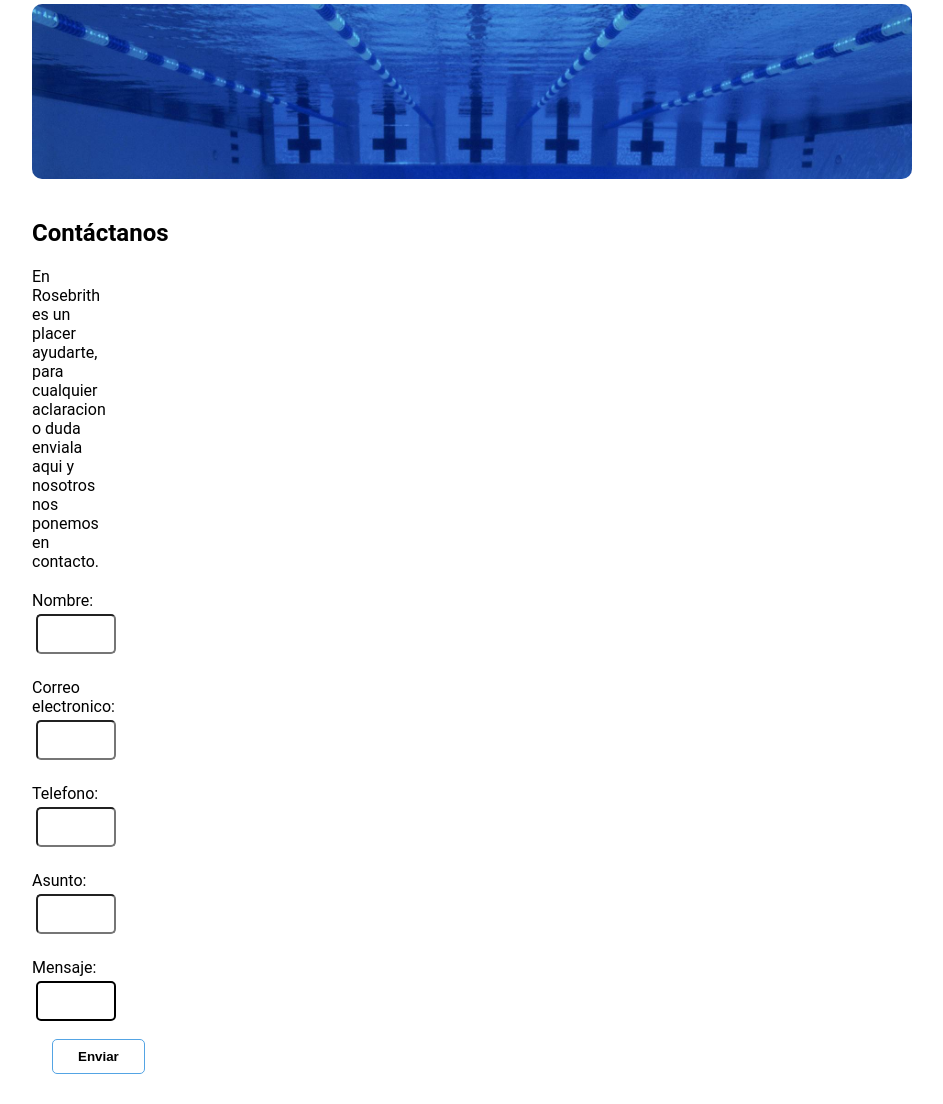
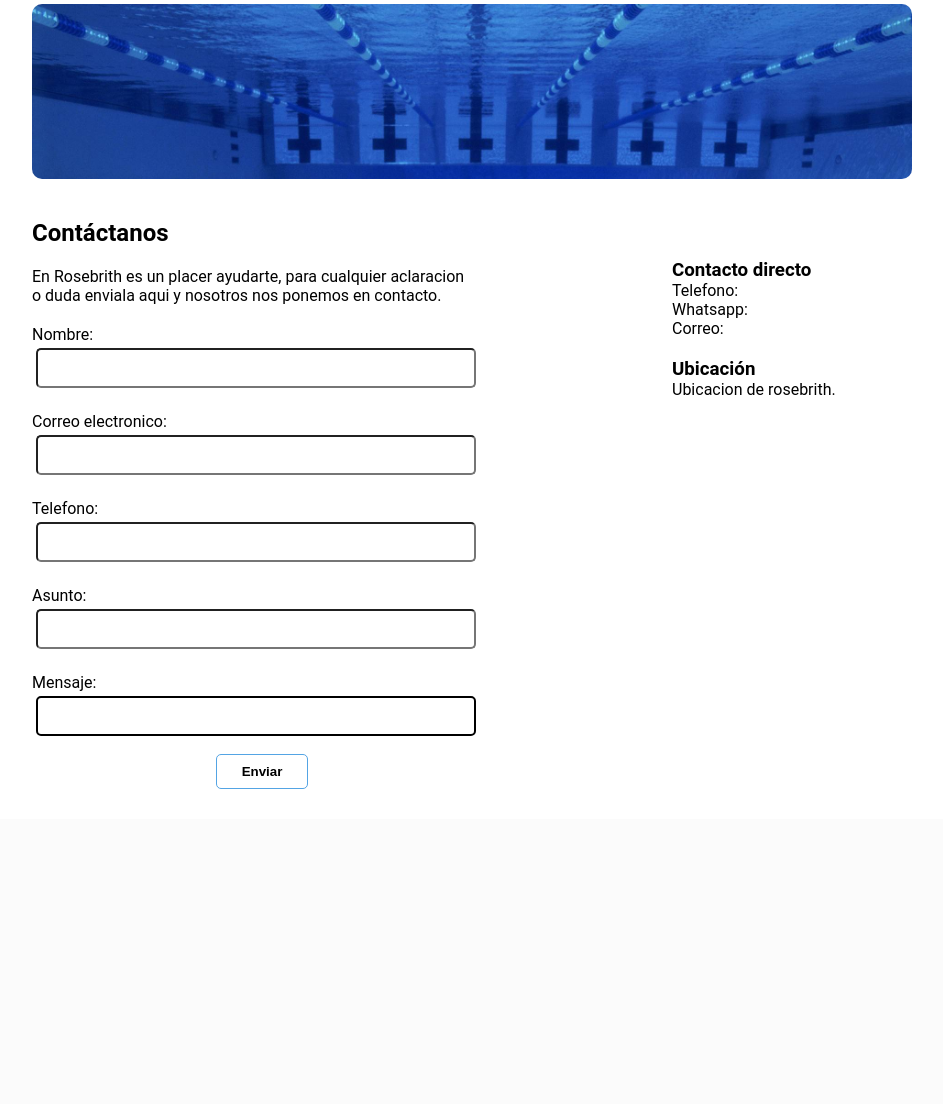
Before and after one commit to SteinRZ/Project_RosebrithSoftware, a PHP site: page /html/contact_us.html in a window 1280 px wide. Shown: the part 106-1210 px from the top of the page, without its empty margins (168-1111 px from the left). After the commit the page ends 895 px from the top, so only its background shows below. Run offline with PHP 8.4, Linux system fonts and the light colour scheme.

Commit message:
Finalizacion de pagina contact_us

```diff
--- a/css/style_contact_us.css
+++ b/css/style_contact_us.css
@@ -30,9 +30,10 @@ img {
 /* ------------------ESTILOS DEL FORM------------------ */
 /* Form */
 .form {
+	width: 50%;
+	float: left;
 	padding-top: 40px;
 	padding-left: 200px;
-	padding-right: 1000px;
 	padding-bottom: 10px;
 }
 
@@ -69,6 +70,7 @@ input[type=text]:focus {
 	margin: 4px;
 	border: 2px solid black;
 	border-radius: 5px;
+	font-family: 'Roboto';
 	resize: none;
 	transition: height 0.4s ease-in-out;
 }
@@ -95,3 +97,16 @@ input[type=text]:focus {
 	color: #54a4e4;
 	transform: scale(1.1);
 }
+
+/* ------------------ESTILOS DEL FORM------------------ */
+.information {
+	width: 50%;
+	float: left;
+	padding-top: 80px;
+	padding-left: 200px;
+	padding-right: 200px;
+}
+
+.information__contact--direct {
+	padding-bottom: 20px;
+}
--- a/html/contact_us.html
+++ b/html/contact_us.html
@@ -78,5 +78,31 @@
             </div>
         </div>
     </div>
+
+    <!--------------------INFORMATION--------------------->
+    <div class="information">
+        <div class="information__contact--direct">
+            <h3>
+                Contacto directo
+            </h3>
+            <p>
+                Telefono:
+            </p>
+            <p>
+                Whatsapp:
+            </p>
+            <p>
+                Correo:
+            </p>
+        </div>
+        <div class="information__ubication">
+            <h3>
+                Ubicación
+            </h3>
+            <p>
+                Ubicacion de rosebrith.
+            </p>
+        </div>
+    </div>
 </body>
 </html>
```
Also changed, not shown: README.md.
